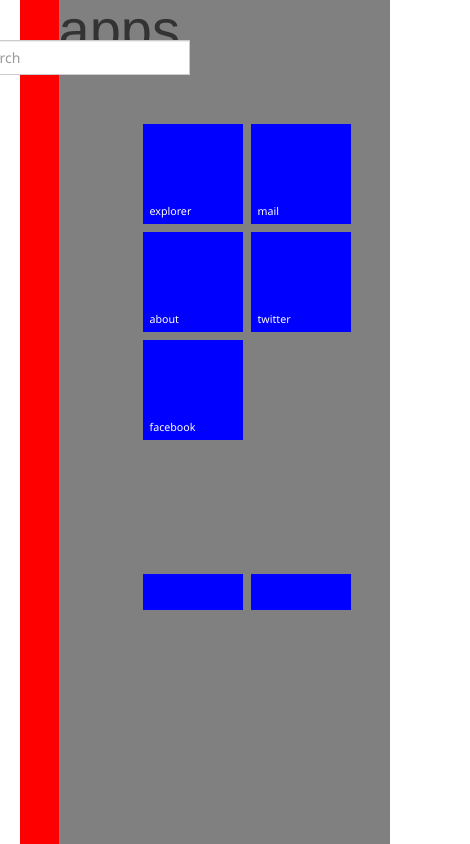
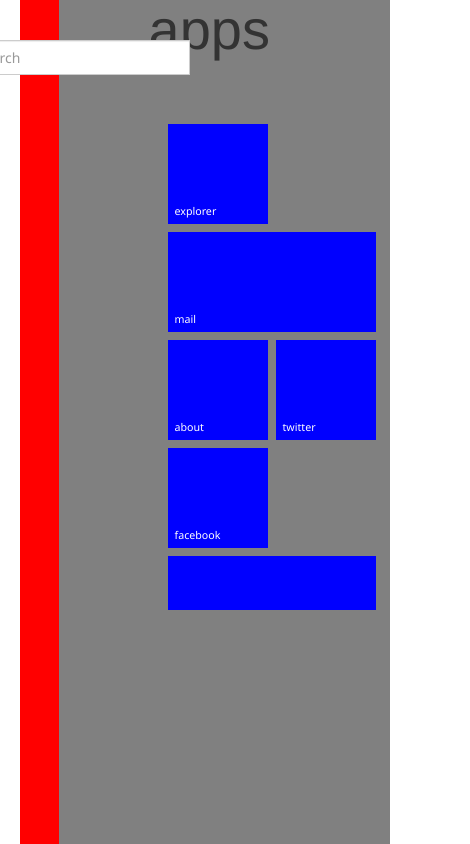
Before and after one commit to pedalpete/windows_idea, a plain HTML site: page index.html in a window 390 px wide. Shown: the whole page, 470 px wide, since content can reach past the window. Drawn offline with nearby package versions, Linux system fonts and the light colour scheme.

Commit message:
made some changes to the layout, didn't end up using masonry

```diff
--- a/css/app.css
+++ b/css/app.css
@@ -49,22 +49,33 @@ body.desktop #apps{
 	background-color: grey;
 }
 
-#apps ul {
+
+
+#apps div.scroll-apps {
+
 	height: 450px;
+	width: 100%;
 	overflow-x: scroll;
 	overflow-y: hidden;
-	margin-left:30px;
+	padding-left:80px;
 	padding-bottom:40px;
 	position: absolute;
 	top: 120px;
 }
 
-.desktop #desktop h1,.apps #apps h1 {
+.search #apps div.scroll-apps {
+
+	width: 400px;
+}
+
+
+.desktop #desktop h1, #apps h1 {
 	transition-property: all;
   	transition-duration: 250ms;
   	transition-timing-function: ease-in-out;
   	position: relative;
   	left: 50px;
+  	padding-left: 40px;
 
 }
 
@@ -84,12 +95,6 @@ body.desktop #apps{
 
 ul.apps {
 	list-style-type: none;
-}
-.app-block {
-	float: left;
-	height: 100%;
-	width: 250px;
-	margin-left: 50px;
 }
 
 .app-tile {
--- a/index.html
+++ b/index.html
@@ -8,22 +8,22 @@
 		<script src="js/angular.js"></script>
 		<script src="js/controllers.js"></script>
 	</head>
-	<body ng-controller="DesktopCtrl" ng-class="{desktop: activeView=='desktop', apps: activeView=='apps', apps:activeView=='temp'}">
+	<body ng-controller="DesktopCtrl" ng-class="{desktop: activeView=='desktop', apps: activeView=='apps', search: activeView=='search'}">
 		<div id="desktop">
 
 			<h1>Desktop</h1>
-			<div class="modal-cover" ng-click="toggleActive()"></div>
+			<div class="modal-cover" ng-click="toggleActive('desktop')"></div>
 		</div>
 		<div class="active" id="apps" ng-controller="AppListCtrl" >
 
 			<h1>Apps</h1>
-			<ul class="apps search">
-				<div ng-repeat="block in apps | filter:search | partition:6" class="app-block" >
-					<li ng-repeat="app in block" class="app-tile" ng-class="{double:app.width=='double'}">
+			<div class="scroll-apps">
+				<ul class="apps search">
+					<li ng-repeat="app in apps | filter:search" class="app-tile" ng-class="{double:app.width=='double'}">
 						<div class="name">{{app.name}}</div>
 					</li>
-				</div>
-			</ul>
+				</ul>
+			</div>
 			<div class="modal-cover" ng-click="toggleActive()"></div>
 		</div>
 		<input type="text" id="search" name="search" ng-keydown="startSearch()" placeholder="search" ng-model="search.name"/>
--- a/js/controllers.js
+++ b/js/controllers.js
@@ -1,14 +1,17 @@
 var app = angular.module('app',[]);
 
 app.controller('DesktopCtrl',['$scope',function($scope) {
-		$scope.views=['apps','desktop','temp']
+		$scope.views=['apps','desktop','temp','search']
 		$scope.activeView=$scope.views[0]
-		$scope.toggleActive = function(){
+		$scope.toggleActive = function(panel){
 			if($scope.activeView==$scope.views[0]){
 				$scope.activeView=$scope.views[1];
 				$scope.search.name='';
-			} else {
+			} else if($scope.activeView==$scope.views[1]) {
 				$scope.activeView=$scope.views[0]
+			} else if($scope.activeView!=$scope.views[1] && panel=='desktop'){
+				$scope.activeView=$scope.views[1];
+				$scope.search.name='';
 			}
 		}
 		$scope.$watch('search.name',function(){
@@ -16,9 +19,19 @@ app.controller('DesktopCtrl',['$scope',function($scope) {
 
 			if($scope.activeView==$scope.views[1] && search.length>0){
 				$scope.activeView=$scope.views[2];
+
+			} else if ($scope.activeView==$scope.views[0] && search.length>0){
+
+				$scope.activeView=$scope.views[3];
+
 			}
+
 			 if (search.length==0 && $scope.activeView==$scope.views[2]){
 				$scope.activeView=$scope.views[1];
+
+			} else if (search.length==0 && $scope.activeView==$scope.views[3]){
+				$scope.activeView=$scope.views[0];
+
 			}
 		})
 	}]);
```
